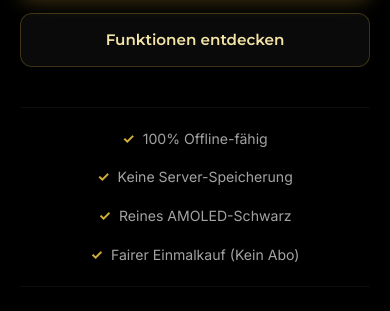
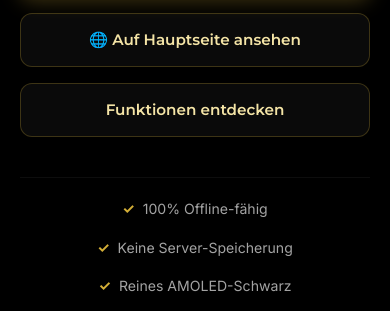
Before and after one commit to SebastianPiontek/SebastianPiontek.github.io, a plain HTML site: page apps/qr-scanner.html in a window 390 px wide. Shown: the part 517-828 px from the top of the page. Drawn offline with Linux system fonts and the light colour scheme.

Commit message:
Enhance button styles and layout in QR scanner

```diff
--- a/apps/qr-scanner.html
+++ b/apps/qr-scanner.html
@@ -162,6 +162,7 @@
         .btn-group {
             display: flex;
             justify-content: center;
+            align-items: center;
             gap: 16px;
             flex-wrap: wrap;
             margin-bottom: 40px;
@@ -201,12 +202,13 @@
             padding: 14px 26px;
             border-radius: 12px;
             text-decoration: none;
-            transition: background 0.2s ease, border-color 0.2s ease;
+            transition: background 0.2s ease, border-color 0.2s ease, transform 0.2s ease;
         }
 
         .btn-secondary:hover {
-            background: rgba(212, 175, 55, 0.1);
+            background: rgba(212, 175, 55, 0.12);
             border-color: var(--gold-primary);
+            transform: translateY(-2px);
         }
 
         /* Trust Badges */
@@ -347,7 +349,7 @@
         @media (max-width: 640px) {
             h1 { font-size: 2rem; }
             .hero { padding: 40px 0 24px; }
-            .btn-group { flex-direction: column; }
+            .btn-group { flex-direction: column; width: 100%; }
             .btn-primary, .btn-secondary { width: 100%; justify-content: center; }
             .trust-row { gap: 16px; }
         }
@@ -380,6 +382,9 @@
                 <a href="https://play.google.com/store/apps" target="_blank" rel="noopener noreferrer" class="btn-primary">
                     <svg width="20" height="20" viewBox="0 0 24 24" fill="currentColor"><path d="M3.609 1.814L13.792 12 3.61 22.186c-.328-.277-.523-.69-.523-1.157V2.971c0-.467.195-.88.522-1.157zM15.207 13.414l2.457 2.457-11.45 6.467 8.993-8.924zm0-2.828L6.214 1.662l11.45 6.467-2.457 2.457zm1.414 1.414l3.197 1.808c.783.443.783 1.168 0 1.611l-3.197 1.808-2.283-2.283 2.283-2.544z"/></svg>
                     Im Google Play Store laden
+                </a>
+                <a href="../index.html#apps" class="btn-secondary">
+                    🌐 Auf Hauptseite ansehen
                 </a>
                 <a href="#vorteile" class="btn-secondary">
                     Funktionen entdecken
```
